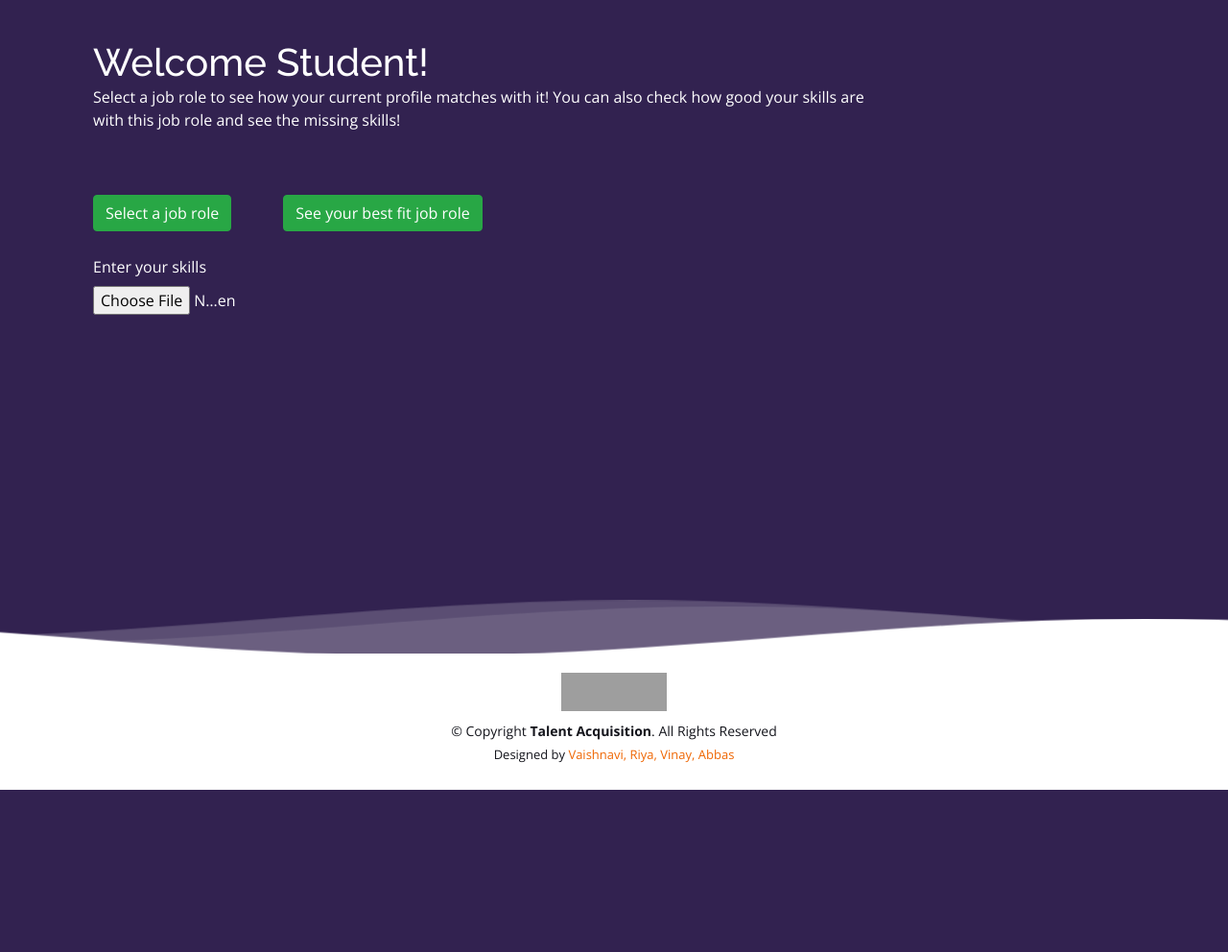
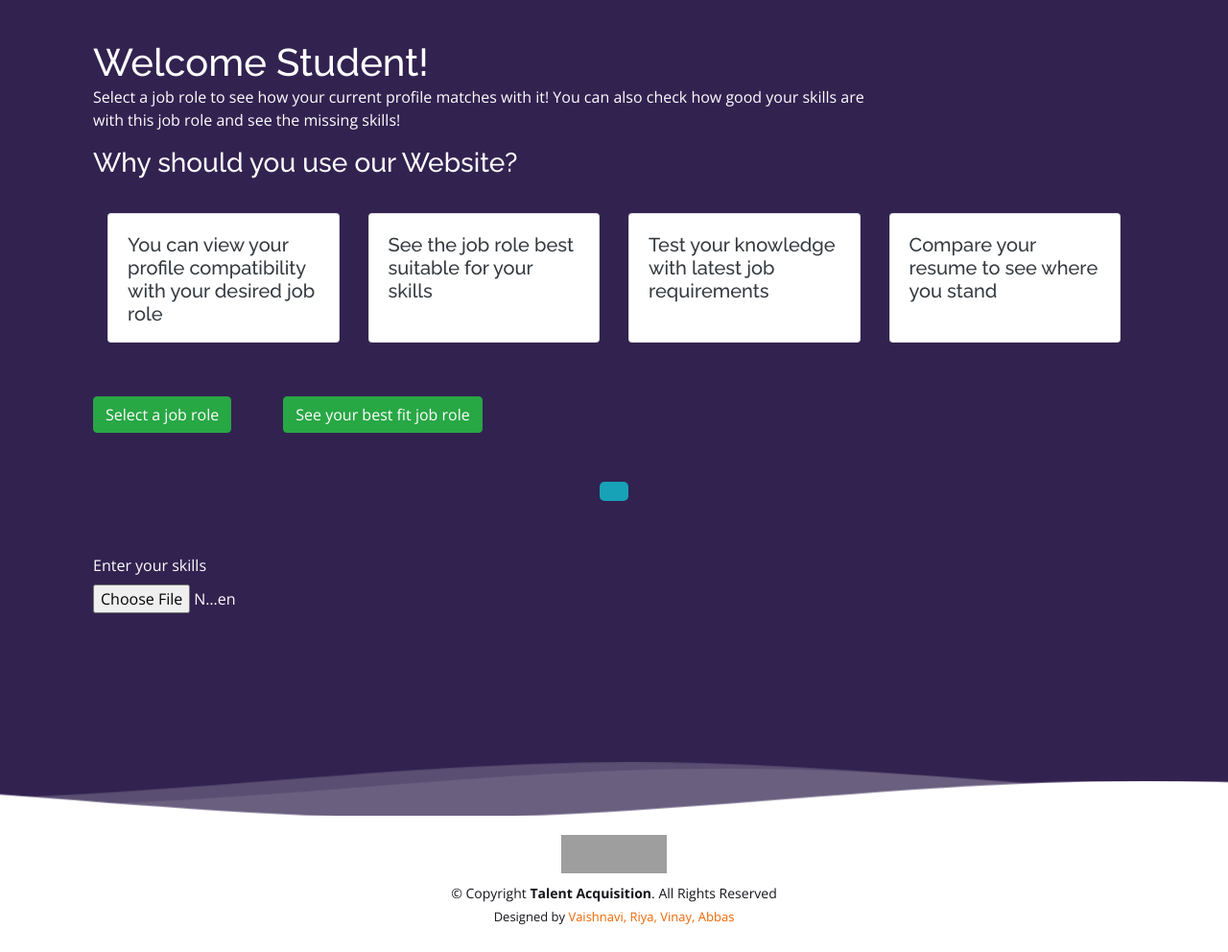
Before and after one commit to AbbasSavvy/FYP-2022, a Django app: template fyp_project/home/templates/home-templates/student.html in a window 1280 px wide. Shown: the part 70-1062 px from the top of the page at 96% size. Before the commit the page ends 893 px from the top, so only its background shows below. Run offline with Django 3.2, Linux system fonts and the light colour scheme; the template is opened without the code that fills it, so the values that code supplies are empty; some libraries are stand-ins or nearby versions; grey boxes are pictures that could not be loaded.

Commit message:
Student Module CSS Updates
Student Module CSS Updates
Select all CSS for Compatibility Check
Reverted back filters

```diff
--- a/fyp_project/home/static/home-static/main.css
+++ b/fyp_project/home/static/home-static/main.css
@@ -578,6 +578,25 @@ section {
 /*--------------------------------------------------------------
 # Edited
 --------------------------------------------------------------*/
+.student-card-custom-height{
+	height: 135px;
+}
+
+.student-custom-div-margin{
+	width: fit-content;
+	margin: auto;
+	margin-top: 2.5%;
+	margin-bottom: 5%;
+	padding: 10px 15px;
+	border-radius: 5px;
+}
+
+
+.student-custom-row{
+	margin-top: 2.5% !important;
+}
+
+
 .dropdown-custom{
 	z-index: 1000;
 }
--- a/fyp_project/home/templates/home-templates/student.html
+++ b/fyp_project/home/templates/home-templates/student.html
@@ -4,12 +4,48 @@
 
 <div class="container wrapper">
     <div class="rec row">
-        <div class="welcome-message">
+        <div class="welcome-message" style="margin-bottom: 0;">
             <h1>Welcome Student!</h1>
-            <p>Select a job role to see how your current profile matches with it! You can also check how good your skills are with this job role and see the missing skills!
+            <p>
+                Select a job role to see how your current profile matches with it! You can also check how good your skills are with this job role and see the missing skills!
+            </p>
+            <h3>
+                Why should you use our Website?
+            </h3>
 
-            </p>
         </div>
+
+        <div class="row student-custom-row">
+            <div class="col-sm-3">
+              <div class="card text-dark student-card-custom-height">
+                <div class="card-body">
+                  <h5 class="card-title">You can view your profile compatibility with your desired job role</h5>
+                </div>
+              </div>
+            </div>
+            <div class="col-sm-3">
+              <div class="card text-dark student-card-custom-height">
+                <div class="card-body">
+                  <h5 class="card-title">See the job role best suitable for your skills</h5>
+                </div>
+              </div>
+            </div>
+            <div class="col-sm-3">
+                <div class="card text-dark student-card-custom-height">
+                  <div class="card-body">
+                    <h5 class="card-title">Test your knowledge with latest job requirements</h5>
+                  </div>
+                </div>
+            </div>
+            <div class="col-sm-3">
+                <div class="card text-dark student-card-custom-height">
+                  <div class="card-body">
+                    <h5 class="card-title">Compare your resume to see where you stand</h5>
+                  </div>
+                </div>
+            </div>
+        </div>
+
         <div class="resume-form">
             <form action="" method="POST" enctype="multipart/form-data">
                 {% csrf_token %}
@@ -18,6 +54,11 @@
                 <button style="margin-left: 50px;" class="btn btn-success" name="multiple_role" id="multiple_role" value="multiple_role">See your best fit job role</button>
                 <br>
                 <br>
+                <div class="h3 bg-info text-center student-custom-div-margin">
+                    {% if avg_similarity %}
+                        Your Compatibility compared to placed students for {{selected_job_role}} role is {{avg_similarity}}%
+                    {% endif %}
+                </div>
                 <div class="form-group">
                     <label for="exampleFormControlFile1">Enter your skills</label><br>
                     <!-- <textarea name="skills" id="skills" placeholder="eg: Python, Java, HTML, CSS..." class="form-control" style="width:50%" rows ='4'></textarea> -->
@@ -56,14 +97,10 @@
             {% endif %}
             </form>
         </div>
-        <div>
-        {% if avg_similarity %}
-            Your Compatibility compared to placed students for {{selected_job_role}} role is {{avg_similarity}}%
-        {% endif %}
-        </div>
+
     </div>
     <div class="push"></div>
-    <div class="push"></div>
+    <!-- <div class="push"></div> -->
 
 </div>
 
```
Also changed, not shown: fyp_project/home/templates/home-templates/view_compatibility.html (+8 -3 lines).
